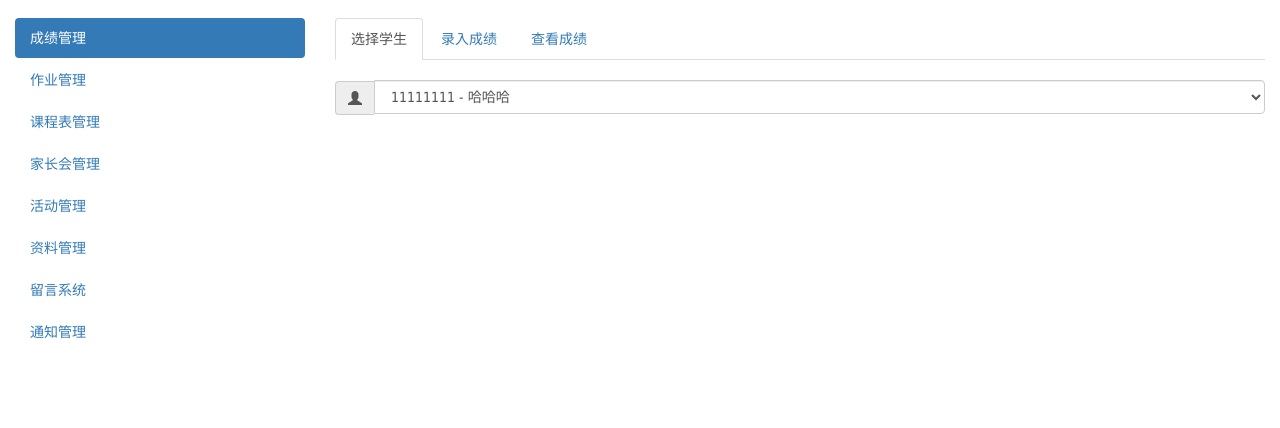
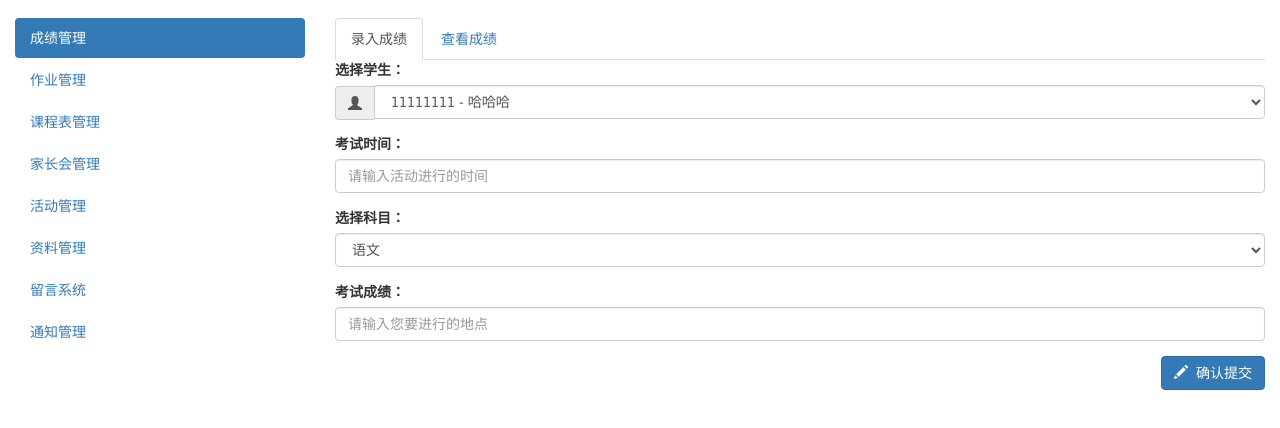
Before and after one commit to kyfly/iSchool, a plain HTML site: page public/index.html at #/chengji in a window 1280 px wide. Shown: the part 54-482 px from the top of the page. Drawn offline with Linux system fonts and the light colour scheme.

Commit message:
优化成绩模块逻辑

```diff
--- a/public/views/chengji.html
+++ b/public/views/chengji.html
@@ -1,16 +1,15 @@
 <tabset>
-	<tab heading="选择学生" disabled="!isTeacher()">
-		<br>
-		<div class="input-group">
-			<span class="input-group-addon glyphicon glyphicon-user"></span>
-			<select class="form-control">
-				<option ng-repeat="stulist in stulists" value="{{stulist.sno}}">{{stulist.sno}} - {{stulist.name}}</option>
-			</select>
-		</div>
-	</tab>
 	<tab heading="录入成绩" disabled="!isTeacher()">
-		<br>
 		<form>
+			<div class="form-group">
+				<label class="control-label">选择学生：</label>
+				<div class="input-group">
+					<span class="input-group-addon glyphicon glyphicon-user"></span>
+					<select class="form-control">
+						<option ng-repeat="stulist in stulists" value="{{stulist.sno}}">{{stulist.sno}} - {{stulist.name}}</option>
+					</select>
+				</div>
+			</div>
 			<div class="form-group">
 				<label class="control-label">考试时间：</label>
 	    	  	<input type="text" class="form-control" id="term" placeholder="请输入活动进行的时间">
```
